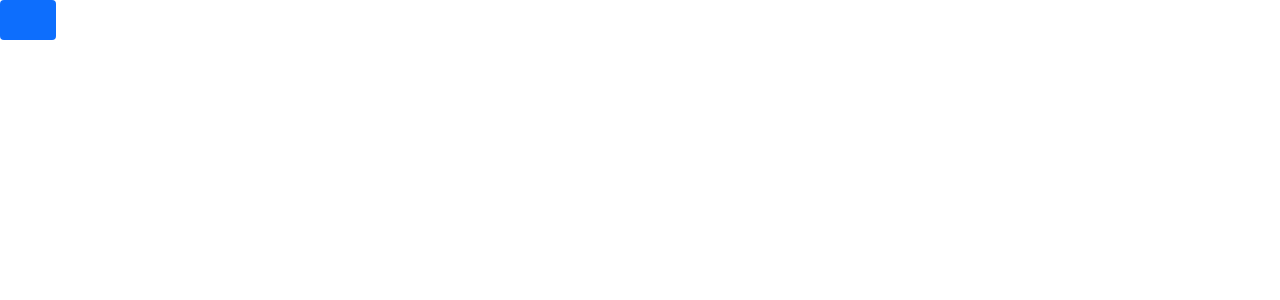
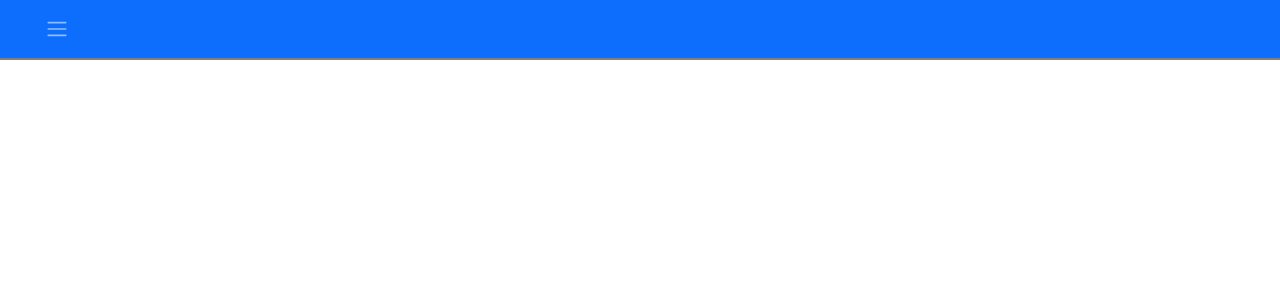
Before and after one commit to Brunostaine/rav-relatorio-de-avaliacao-angular, an Angular app: page / in a window 1280 px wide. Shown: the top 300 px of the page. Built offline with nearby package versions, Linux system fonts and the light colour scheme.

Commit message:
ajustes no close do menu

```diff
--- a/src/app/pages/navbar/navbar.component.css
+++ b/src/app/pages/navbar/navbar.component.css
@@ -1,21 +1,35 @@
-nav {
+.nav-top {
     padding: 5px;
+    border-bottom: 2px solid gray;
+    height: 60px;
 }
+
+.icone-menu{
+    padding: 10px;
+    margin-left: 30px;
+}
+
+.sidebar-close{
+    display: flex;
+    justify-content: space-around;
+    align-items: center;
+}
+
+
 
 h3 {
     color: var(--NomeTitle);
     font-family: Helvetica;
     font-size: 2rem;
-    margin: 0 auto;
 
 
     padding: 2px;
     display: flex;
-    align-items: center;
-    justify-content: center;
+
 }
 
 .sidebar {
+
     min-width: 250px;
     max-width: 250px;
     min-height: 100vh;
@@ -29,9 +43,3 @@ h3 {
     margin-left: -250px;
     transition: 1s;
 }
-
-.offcanvas-start{
-    transition: 1s;
-    height: 100vh;
-    max-width: 250px;
-}
--- a/src/app/pages/navbar/navbar.component.html
+++ b/src/app/pages/navbar/navbar.component.html
@@ -1,14 +1,19 @@
-<button class="navbar-toggler bg-primary "
-                type="button"
-                (click)="onClick()"
-        >
-            <span class="navbar-toggler-icon " ></span>
-        </button>
+        <nav class="nav-top navbar-dark bg-primary">
+            <div class="bg-primary icone-menu" type="button" (click)="onClick()">
+                    <div *ngIf="!menuAtivo; desativado ">
+                        <span #desativado class="navbar-toggler-icon"></span>
+                    </div>
+            </div>
+        </nav>
 
-<nav class=" navbar-dark bg-primary"
-[ngClass]="{'sidebar-off': !menuAtivo, 'sidebar': menuAtivo}">
-    <h3 routerLink="" class="container row-6">Menu</h3>
+<nav class="navbar-dark bg-primary" [ngClass]="{'sidebar-off': !menuAtivo, 'sidebar': menuAtivo}">
+        <div class="sidebar-close" (click)="onClick()">
+            <h3 routerLink="" class=" row-6">Menu</h3>
 
+            <div *ngIf="menuAtivo; ativado ">
+                <span #ativado class="btn-close navbar-light"></span>
+            </div>
+        </div>
 
 
         <div class="container-fluid">
```
Lines whose indentation alone changed are shown as unchanged.
